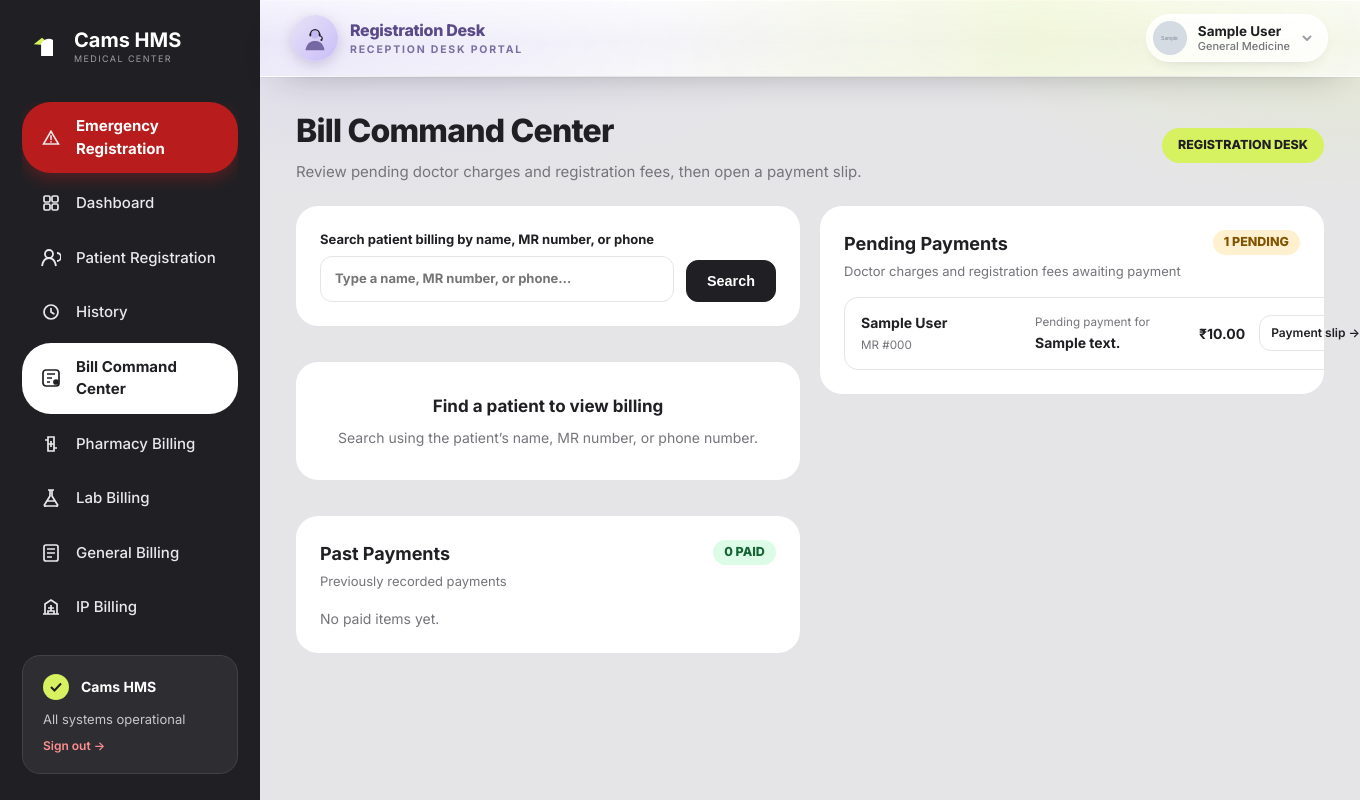
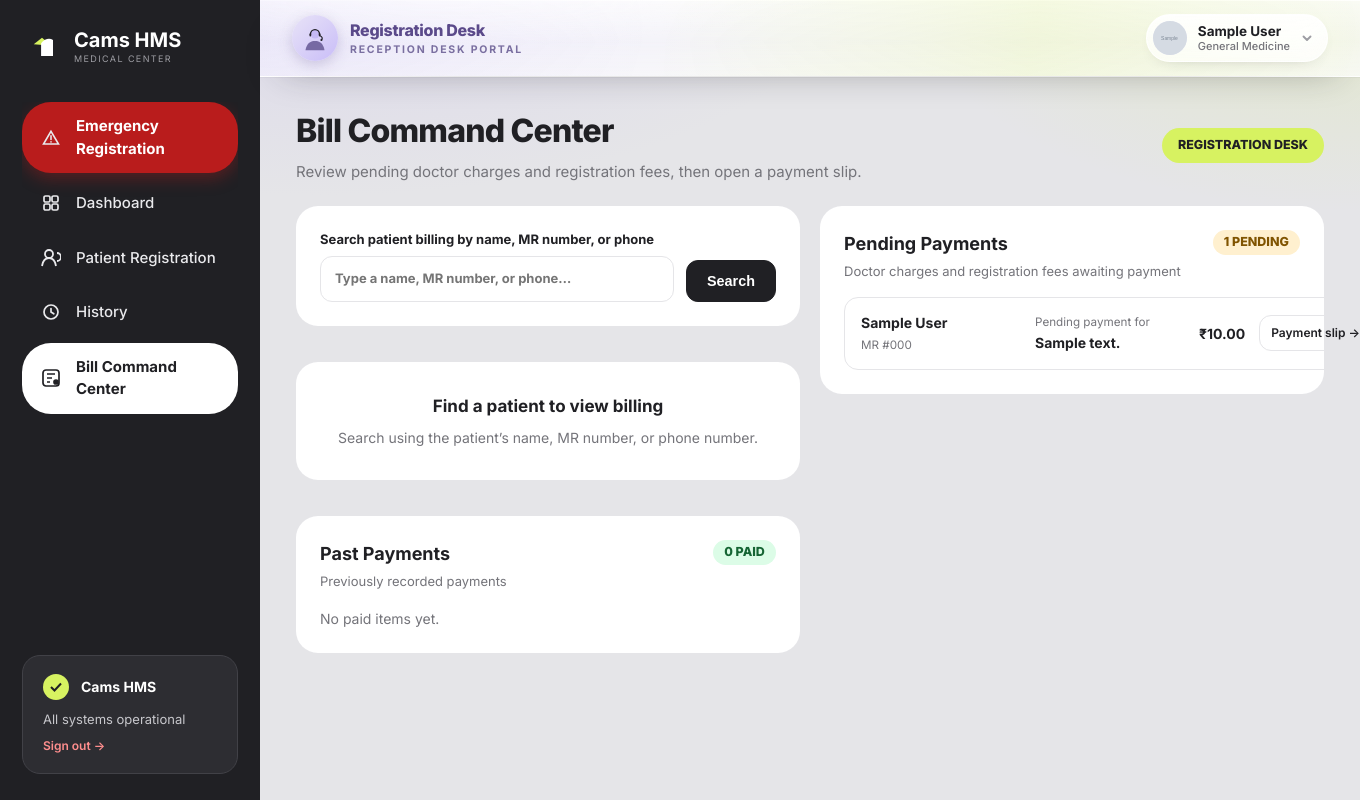
Before and after one commit to wwwmorisfamilybhm-netizen/hms-trial, a Django app: page /registration-desk/billing/command-center/ in a window 1360 px wide. Run offline with Django 5.2, Linux system fonts and the light colour scheme; a user stored in the database is signed in; tables that the repository leaves empty hold one stand-in row (values such as "Sample post"); grey boxes marked "Sample" are stand-in pictures; some libraries are stand-ins or nearby versions.

Commit message:
Remove pharmacy, lab, general and IP billing links from the registration desk sidebar
The four billing consoles stay reachable by URL and via the Bill Command
Center; only the sidebar entries were removed.

```diff
--- a/templates/base.html
+++ b/templates/base.html
@@ -69,22 +69,6 @@
         <a href="{% url 'bill_command_center' %}" class="nav-item {% if request.resolver_match.url_name == 'bill_command_center' %}active{% endif %}">
           <span class="nav-icon"><svg width="20" height="20" viewBox="0 0 20 20" fill="none" stroke="currentColor" stroke-width="1.7" aria-hidden="true"><rect x="2" y="2" width="16" height="16" rx="3"/><path d="M6 6h8M6 10h5M6 14h3"/><circle cx="15" cy="14" r="2" fill="currentColor"/></svg></span>
           <span class="nav-label">Bill Command Center</span>
-        </a>
-        <a href="{% url 'pharmacy_billing' %}" class="nav-item {% if request.resolver_match.url_name == 'pharmacy_billing' %}active{% endif %}">
-          <span class="nav-icon"><svg width="20" height="20" viewBox="0 0 20 20" fill="none" stroke="currentColor" stroke-width="1.7" aria-hidden="true"><path d="M7 3h6v14H7zM4 6h3M13 14h3M10 7v6M7 10h6"/></svg></span>
-          <span class="nav-label">Pharmacy Billing</span>
-        </a>
-        <a href="{% url 'lab_billing' %}" class="nav-item {% if request.resolver_match.url_name == 'lab_billing' %}active{% endif %}">
-          <span class="nav-icon"><svg width="20" height="20" viewBox="0 0 20 20" fill="none" stroke="currentColor" stroke-width="1.7" aria-hidden="true"><path d="M7 2h6M9 2v6l-5 8a1 1 0 0 0 1 2h10a1 1 0 0 0 1-2l-5-8V2M6 13h8"/></svg></span>
-          <span class="nav-label">Lab Billing</span>
-        </a>
-        <a href="{% url 'general_billing' %}" class="nav-item {% if request.resolver_match.url_name == 'general_billing' %}active{% endif %}">
-          <span class="nav-icon"><svg width="20" height="20" viewBox="0 0 20 20" fill="none" stroke="currentColor" stroke-width="1.7" aria-hidden="true"><rect x="3" y="2" width="14" height="16" rx="2"/><path d="M6 6h8M6 10h8M6 14h5"/></svg></span>
-          <span class="nav-label">General Billing</span>
-        </a>
-        <a href="{% url 'ip_billing' %}" class="nav-item {% if request.resolver_match.url_name == 'ip_billing' %}active{% endif %}">
-          <span class="nav-icon"><svg width="20" height="20" viewBox="0 0 20 20" fill="none" stroke="currentColor" stroke-width="1.7" aria-hidden="true"><path d="M2 17h16M4 17V7l6-4 6 4v10M7 11h6M10 8v6"/><path d="M7 17v-3h6v3"/></svg></span>
-          <span class="nav-label">IP Billing</span>
         </a>
       {% elif request.session.designation == 'admin' or request.resolver_match.url_name == 'admin_dashboard' or request.resolver_match.url_name == 'admin_settings' or request.resolver_match.url_name == 'admin_backup_import' or request.resolver_match.url_name == 'admin_backup_export' %}
         <!-- Admin branch -->
```
